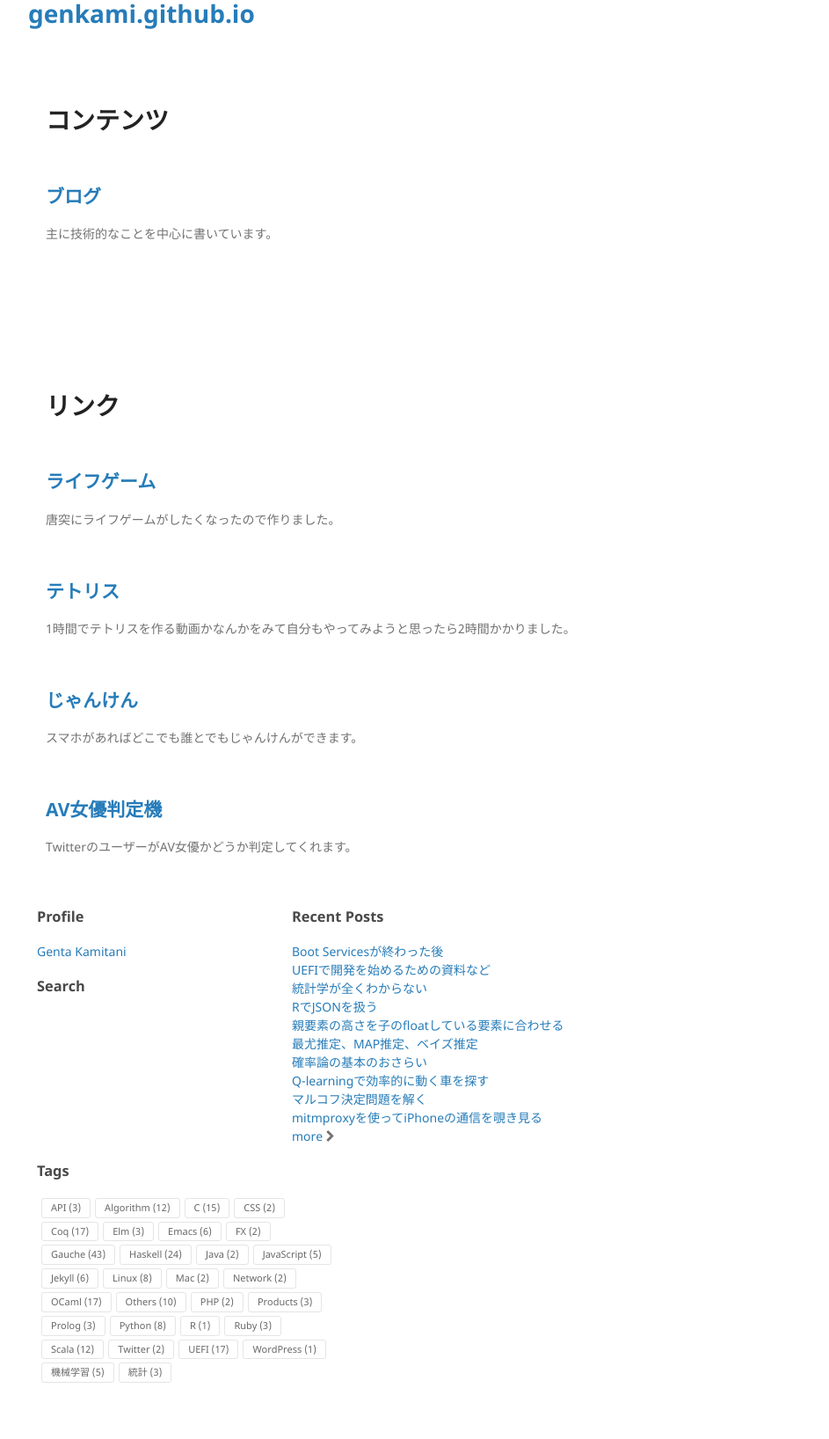
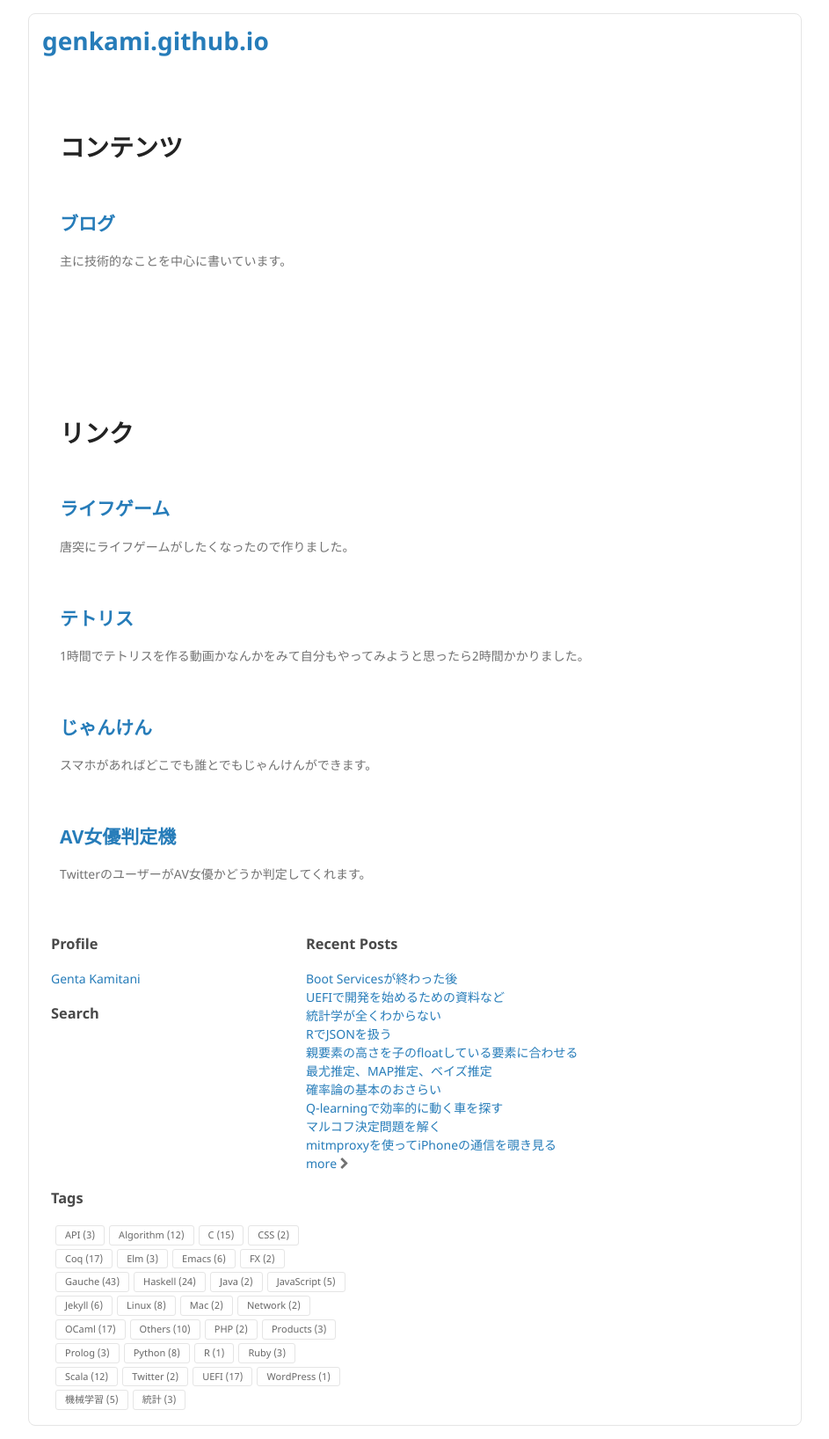
Before and after one commit to genkami/genkami.github.io, a Jekyll site: the page built from index.html, in a window 1280 px wide. Shown: the whole page at 88% size, without its empty margins (168-1111 px from the left). Built offline with Jekyll 4.4.1, drawn with Linux system fonts in a browser that asks for light colours; comment, search, counter and statistics services are not loaded; before the commit the page ends 1574 px from its top, so only the background shows below that.

Commit message:
全体を枠線で囲ってみた

```diff
--- a/css/style.css
+++ b/css/style.css
@@ -1,6 +1,9 @@
 .wrapper {
     width: auto;
-    margin: 0px 200px;
+    margin: 15px 200px;
+    padding: 15px;
+    border: 1px solid #e5e5e5;
+    border-radius: 8px;
 }
 
 header h2, h3, h4, h5, h6 {
@@ -28,7 +31,7 @@ header h2, h3, h4, h5, h6 {
     margin: 2px 0px 2px 5px;
 }
 
-.tag-list:after {
+.tag-list:after, footer:after {
     content: "";
     display: block;
     clear: both;
@@ -90,19 +93,22 @@ header h2, h3, h4, h5, h6 {
 
 @media print, screen and (max-width: 1200px) {
     .wrapper {
-        margin: 0px 150px;
+        margin-left: 150px;
+        margin-right: 150px;
     }
 }
 
 @media print, screen and (max-width: 960px) {
     .wrapper {
-        margin: 0px 100px;
+        margin-left: 100px;
+        margin-right: 100px;
     }
 }
 
 @media print, screen and (max-width: 720px) {
     .wrapper {
-        margin: 0px 50px;
+        margin-left: 50px;
+        margin-right: 50px;
     }
 
     body {
@@ -116,7 +122,8 @@ header h2, h3, h4, h5, h6 {
 
 @media print, screen and (max-width: 480px) {
     .wrapper {
-        margin: 0px 15px;
+        margin-left: 15px;
+        margin-right: 15px;
     }
 }
 
```
